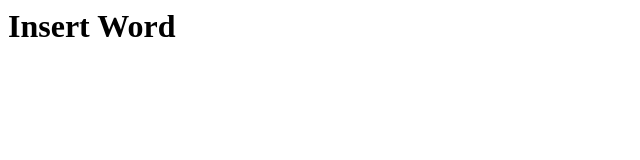
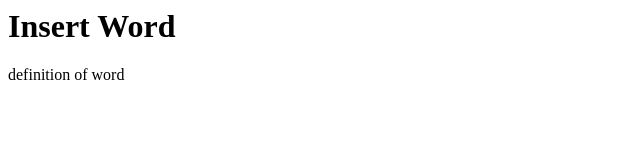
Before and after one commit to cxrbynrxse/game, a plain HTML site: page glossary.html in a window 1280 px wide. Shown: the whole page, without its empty margins (0-640 px from the left). Drawn offline with Linux system fonts and the light colour scheme.

Commit message:
Update glossary.html

```diff
--- a/glossary.html
+++ b/glossary.html
@@ -1,3 +1,4 @@
+<body>
 <h1>Insert Word</h1>
-<body>
+  <p>definition of word</p>
 </body>
```
